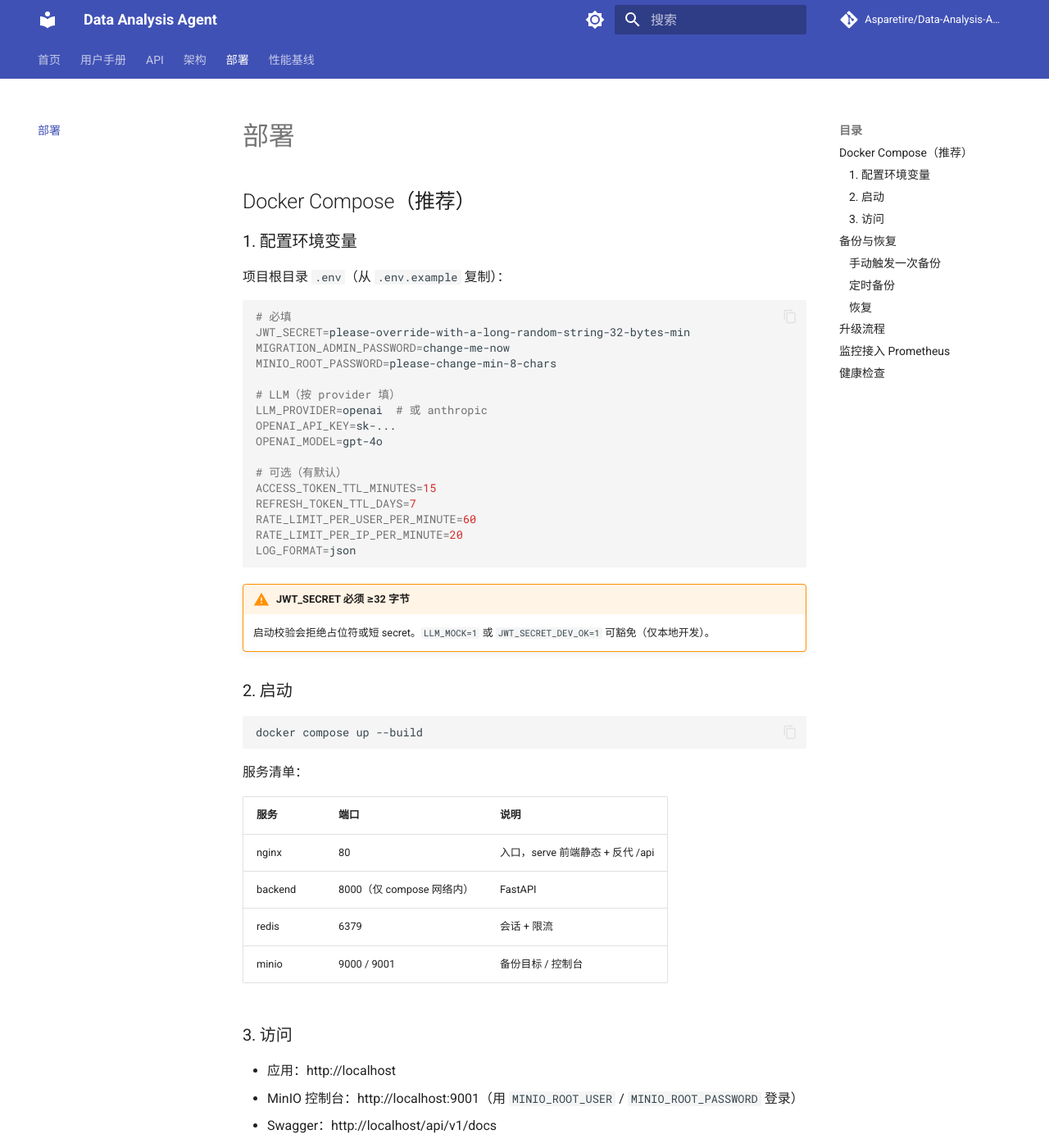
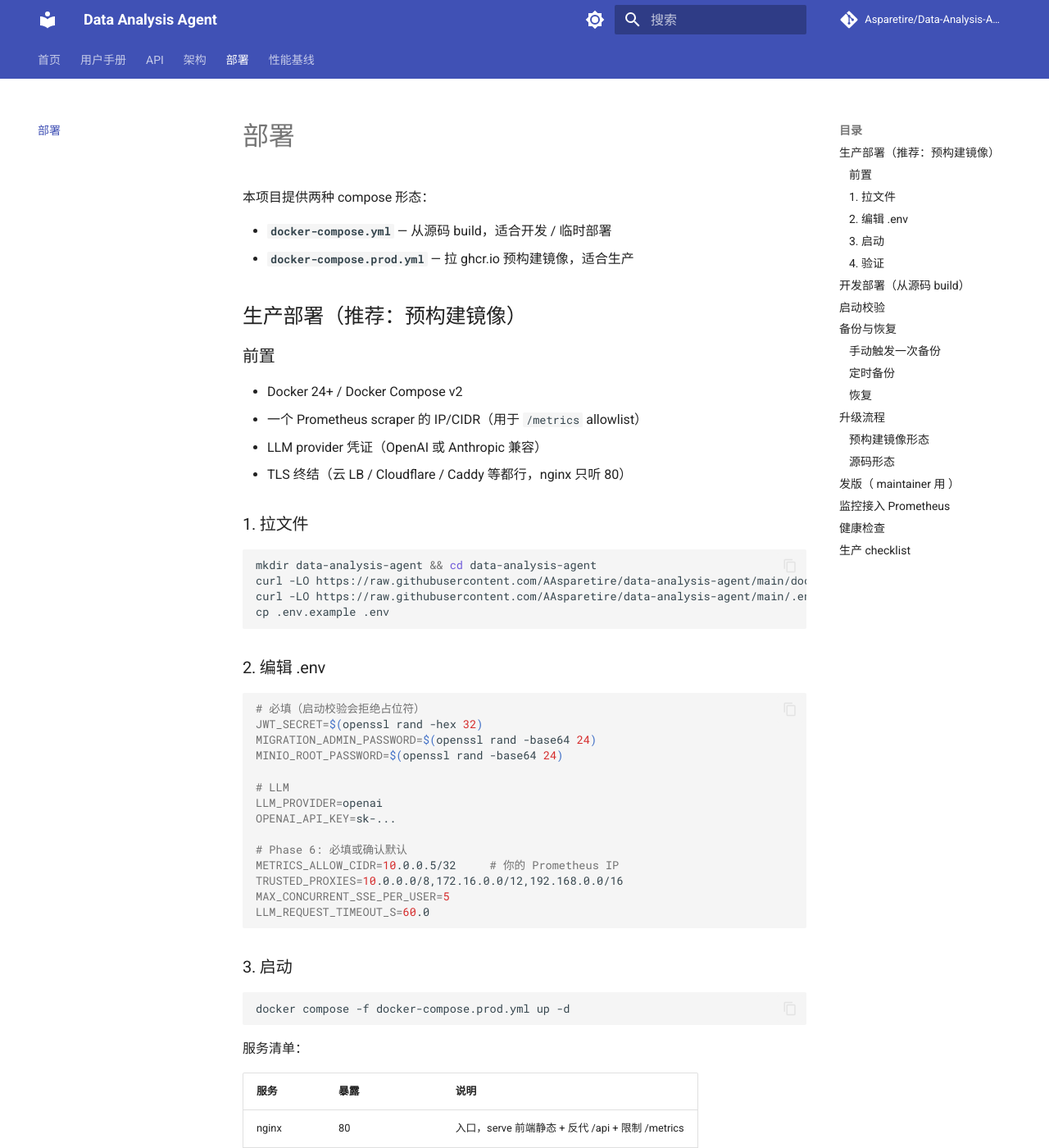
Before and after one commit to Asparetire/Data-Analysis-Agent, an MkDocs documentation site: the page built from docs/docs/deployment.md, in a window 1280 px wide and 1400 px high. Shown: the whole window at 82% size. Built offline with MkDocs 1.6.1 and Material for MkDocs 9.7.7, drawn with Linux system fonts in a browser that asks for light colours; comment, search, counter and statistics services are not loaded; some of the changed text lies outside the part shown.

Commit message:
docs(Phase 6I): 部署文档 + README — 生产形态 / 启动校验 / 备份恢复 / 监控 / checklist
- deployment.md 重写：两种 compose 形态、env 必填项、启动校验表、备份恢复（含 K8s CronJob/systemd timer）、升级流程、发版（git tag v*）、Prometheus 接入、生产 checklist
- README Docker 段补两种形态（预构建镜像 + 源码 build）和必填 env 列表

Co-Authored-By: Claude Opus 4.7 <noreply@anthropic.com>

````diff
--- a/docs/docs/deployment.md
+++ b/docs/docs/deployment.md
@@ -1,61 +1,95 @@
 # 部署
 
-## Docker Compose（推荐）
+本项目提供两种 compose 形态：
 
-### 1. 配置环境变量
+- **`docker-compose.yml`** — 从源码 build，适合开发 / 临时部署
+- **`docker-compose.prod.yml`** — 拉 ghcr.io 预构建镜像，适合生产
 
-项目根目录 `.env`（从 `.env.example` 复制）：
+## 生产部署（推荐：预构建镜像）
+
+### 前置
+
+- Docker 24+ / Docker Compose v2
+- 一个 Prometheus scraper 的 IP/CIDR（用于 `/metrics` allowlist）
+- LLM provider 凭证（OpenAI 或 Anthropic 兼容）
+- TLS 终结（云 LB / Cloudflare / Caddy 等都行，nginx 只听 80）
+
+### 1. 拉文件
 
 ```bash
-# 必填
-JWT_SECRET=please-override-with-a-long-random-string-32-bytes-min
-MIGRATION_ADMIN_PASSWORD=change-me-now
-MINIO_ROOT_PASSWORD=please-change-min-8-chars
-
-# LLM（按 provider 填）
-LLM_PROVIDER=openai  # 或 anthropic
-OPENAI_API_KEY=sk-...
-OPENAI_MODEL=gpt-4o
-
-# 可选（有默认）
-ACCESS_TOKEN_TTL_MINUTES=15
-REFRESH_TOKEN_TTL_DAYS=7
-RATE_LIMIT_PER_USER_PER_MINUTE=60
-RATE_LIMIT_PER_IP_PER_MINUTE=20
-LOG_FORMAT=json
+mkdir data-analysis-agent && cd data-analysis-agent
+curl -LO https://raw.githubusercontent.com/AAsparetire/data-analysis-agent/main/docker-compose.prod.yml
+curl -LO https://raw.githubusercontent.com/AAsparetire/data-analysis-agent/main/.env.example
+cp .env.example .env
 ```
 
-!!! warning "JWT_SECRET 必须 ≥32 字节"
-    启动校验会拒绝占位符或短 secret。`LLM_MOCK=1` 或 `JWT_SECRET_DEV_OK=1` 可豁免（仅本地开发）。
-
-### 2. 启动
+### 2. 编辑 .env
 
 ```bash
-docker compose up --build
+# 必填（启动校验会拒绝占位符）
+JWT_SECRET=$(openssl rand -hex 32)
+MIGRATION_ADMIN_PASSWORD=$(openssl rand -base64 24)
+MINIO_ROOT_PASSWORD=$(openssl rand -base64 24)
+
+# LLM
+LLM_PROVIDER=openai
+OPENAI_API_KEY=sk-...
+
+# Phase 6: 必填或确认默认
+METRICS_ALLOW_CIDR=10.0.0.5/32     # 你的 Prometheus IP
+TRUSTED_PROXIES=10.0.0.0/8,172.16.0.0/12,192.168.0.0/16
+MAX_CONCURRENT_SSE_PER_USER=5
+LLM_REQUEST_TIMEOUT_S=60.0
+```
+
+### 3. 启动
+
+```bash
+docker compose -f docker-compose.prod.yml up -d
 ```
 
 服务清单：
 
-| 服务 | 端口 | 说明 |
+| 服务 | 暴露 | 说明 |
 |------|------|------|
-| nginx | 80 | 入口，serve 前端静态 + 反代 /api |
-| backend | 8000（仅 compose 网络内） | FastAPI |
-| redis | 6379 | 会话 + 限流 |
-| minio | 9000 / 9001 | 备份目标 / 控制台 |
+| nginx | 80 | 入口，serve 前端静态 + 反代 /api + 限制 /metrics |
+| backend | 仅 compose 网络内 | FastAPI |
+| redis | 仅 compose 网络内 | 会话 + 限流 + 查询缓存 + SSE 计数 |
+| minio | 仅 compose 网络内 | 备份目标（控制台不对外）|
 
-### 3. 访问
+### 4. 验证
 
-- 应用：http://localhost
-- MinIO 控制台：http://localhost:9001（用 `MINIO_ROOT_USER` / `MINIO_ROOT_PASSWORD` 登录）
-- Swagger：http://localhost/api/v1/docs
-- Prometheus metrics：http://localhost/metrics
+```bash
+curl http://localhost/api/v1/health/ready
+# {"status":"ok","redis":true,"db":true,"version":"0.2.0","uptime_seconds":...}
+```
+
+## 开发部署（从源码 build）
+
+```bash
+git clone https://github.com/AAsparetire/data-analysis-agent.git
+cd data-analysis-agent
+cp .env.example .env  # 编辑必填项
+docker compose up --build
+```
+
+## 启动校验
+
+后端启动时会 fatal 退出（process dies → orchestrator restart → operator sees failure）的情况：
+
+| 条件 | 错误信息 |
+|------|---------|
+| `JWT_SECRET` 是占位符或 <32 字节 | `JWT_SECRET is the committed placeholder or shorter than 32 bytes.` |
+| `MIGRATION_ADMIN_PASSWORD` 是占位符或 <12 字节 | `MIGRATION_ADMIN_PASSWORD is the committed placeholder or shorter than 12 bytes.` |
+
+豁免：`LLM_MOCK=1`（E2E）或 `JWT_SECRET_DEV_OK=1`（本地 dev）。
 
 ## 备份与恢复
 
 ### 手动触发一次备份
 
 ```bash
-docker compose run --rm backup
+docker compose -f docker-compose.prod.yml run --rm backup
 ```
 
 会在 MinIO 的 `data-analysis-backups` bucket 下生成 `backups/YYYY-MM-DD/main-HHMMSS.db` 和 `dump-HHMMSS.rdb`。
@@ -79,7 +113,7 @@ spec:
         spec:
           containers:
             - name: backup
-              image: <your-backend-image>
+              image: ghcr.io/aasparetire/data-analysis-agent-backend:latest
               command: ["python", "scripts/backup.py"]
               envFrom:
                 - secretRef:
@@ -93,7 +127,7 @@ spec:
 # /etc/systemd/system/data-analysis-backup.service
 [Service]
 Type=oneshot
-ExecStart=/usr/bin/docker compose -f /path/to/docker-compose.yml run --rm backup
+ExecStart=/usr/bin/docker compose -f /path/to/docker-compose.prod.yml run --rm backup
 WorkingDirectory=/path/to/data-analysis-agent
 
 # /etc/systemd/system/data-analysis-backup.timer
@@ -111,22 +145,44 @@ WantedBy=timers.target
     恢复前必须停 backend + redis，否则 SQLite 文件被占用导致损坏。
 
 ```bash
-docker compose stop backend redis
-docker compose run --rm backup python scripts/restore.py --yes
-docker compose start redis backend
+docker compose -f docker-compose.prod.yml stop backend redis
+docker compose -f docker-compose.prod.yml run --rm restore -- --yes
+docker compose -f docker-compose.prod.yml start redis backend
 ```
 
 ## 升级流程
 
+### 预构建镜像形态
+
+```bash
+docker compose -f docker-compose.prod.yml pull
+docker compose -f docker-compose.prod.yml up -d
+```
+
+如果想锁版本：在 `.env` 设 `IMAGE_TAG=v0.2.0`，再 pull + up。
+
+### 源码形态
+
 1. `git pull`
-2. 看 `CHANGELOG` 或 commit log 是否有破坏性变更
+2. 看 commit log 是否有破坏性变更
 3. 如果 `requirements.txt` 变了：`docker compose build backend`
 4. 如果 `DATABASE_URL` schema 变了：先备份再升级
 5. `docker compose up -d`
 
+## 发版（ maintainer 用 ）
+
+`v*` tag 推到 GitHub 自动触发 release workflow：
+
+```bash
+git tag v0.2.0
+git push origin v0.2.0
+```
+
+workflow 构建 backend / nginx 镜像，推到 `ghcr.io/aasparetire/data-analysis-agent-backend:<version>` 和 `:latest`，同时建 GitHub Release（auto-generated changelog）。
+
 ## 监控接入 Prometheus
 
-`/metrics` 已暴露标准 HTTP 指标。在 Prometheus 的 `scrape_configs` 加：
+`/metrics` 已暴露 HTTP 指标 + 业务指标（LLM 调用 / cache / SSE）。在 Prometheus 的 `scrape_configs` 加：
 
 ```yaml
 scrape_configs:
@@ -136,16 +192,21 @@ scrape_configs:
       - targets: ["<host>"]
 ```
 
-!!! note "生产限制 /metrics 访问"
-    `/metrics` 不鉴权。生产应在 nginx 层限制只允许 Prometheus scraper IP：
+业务指标（Phase 6 新增）：
 
-    ```nginx
-    location /metrics {
-        allow 10.0.0.5;  # Prometheus IP
-        deny all;
-        proxy_pass http://backend:8000;
-    }
-    ```
+| 指标 | 类型 | 含义 |
+|------|------|------|
+| `llm_calls_total{provider,status}` | counter | LLM 调用次数 |
+| `llm_call_duration_seconds` | histogram | LLM 调用 wall-clock |
+| `llm_tokens_used_total{provider,kind}` | counter | prompt / completion token |
+| `query_cache_hits_total` / `query_cache_misses_total` | counter | 缓存命中率 |
+| `sse_active_streams` | gauge | 活跃 SSE 连接 |
+| `sse_rejected_total` | counter | 并发上限被拒次数 |
+
+!!! note "`/metrics` 默认仅 loopback"
+    `METRICS_ALLOW_CIDR` 默认 `127.0.0.1/32`。生产部署必须在 `.env` 显式设为
+    Prometheus scraper 的 CIDR，否则抓不到指标。配置由 nginx envsubst 在
+    容器启动时注入 `frontend.conf` 的 `allow` 指令。
 
 ## 健康检查
 
@@ -165,3 +226,20 @@ readinessProbe:
 
 - `/health/live` 恒 200，进程活着就 OK
 - `/health/ready` 查 Redis + DB，任一失败 503，LB 应摘流量
+
+## 生产 checklist
+
+部署前过一遍：
+
+- [ ] `JWT_SECRET` ≥32 字节且非占位符（启动校验会拒绝）
+- [ ] `MIGRATION_ADMIN_PASSWORD` ≥12 字节且非占位符
+- [ ] `MINIO_ROOT_PASSWORD` ≥8 字符
+- [ ] `LLM_PROVIDER` + 对应 API key 配置正确
+- [ ] `METRICS_ALLOW_CIDR` 设为 Prometheus 的 CIDR（默认仅 loopback）
+- [ ] `TRUSTED_PROXIES` 包含反代容器 IP/CIDR（否则 per-IP 限流失效）
+- [ ] `MAX_CONCURRENT_SSE_PER_USER` 按机器负载调（默认 5）
+- [ ] `LLM_REQUEST_TIMEOUT_S` 按 provider 典型延迟调（默认 60s）
+- [ ] TLS 在上游（云 LB / Cloudflare），nginx 只听 80
+- [ ] 首次启动后立即改 admin 密码（用 `MIGRATION_ADMIN_EMAIL` 登录）
+- [ ] 配置定时备份（见上）
+- [ ] 配置 Prometheus 抓 `/metrics`
````
Also changed, not shown: README.md.
